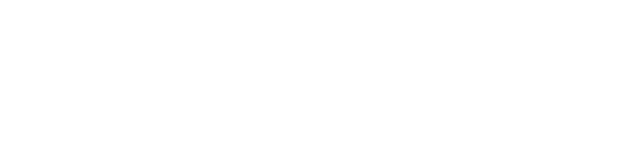
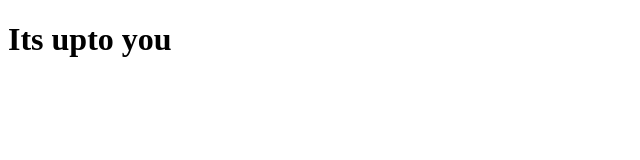
Before and after one commit to jmuli-star/Portfolio, a plain HTML site: page index.html in a window 1280 px wide. Shown: the whole page, without its empty margins (0-640 px from the left). Drawn offline with Linux system fonts and the light colour scheme.

Commit message:
featureindex : add heading

```diff
--- a/index.html
+++ b/index.html
@@ -3,8 +3,11 @@
 <head>
     <meta charset="UTF-8">
     <meta name="viewport" content="width=device-width, initial-scale=1.0">
-    <title>Document</title>
+    <title>Josephs Introduction</title>
 </head>
+<h1>Its upto you
+
+</h1>
 <body>
 
 </body>
```
